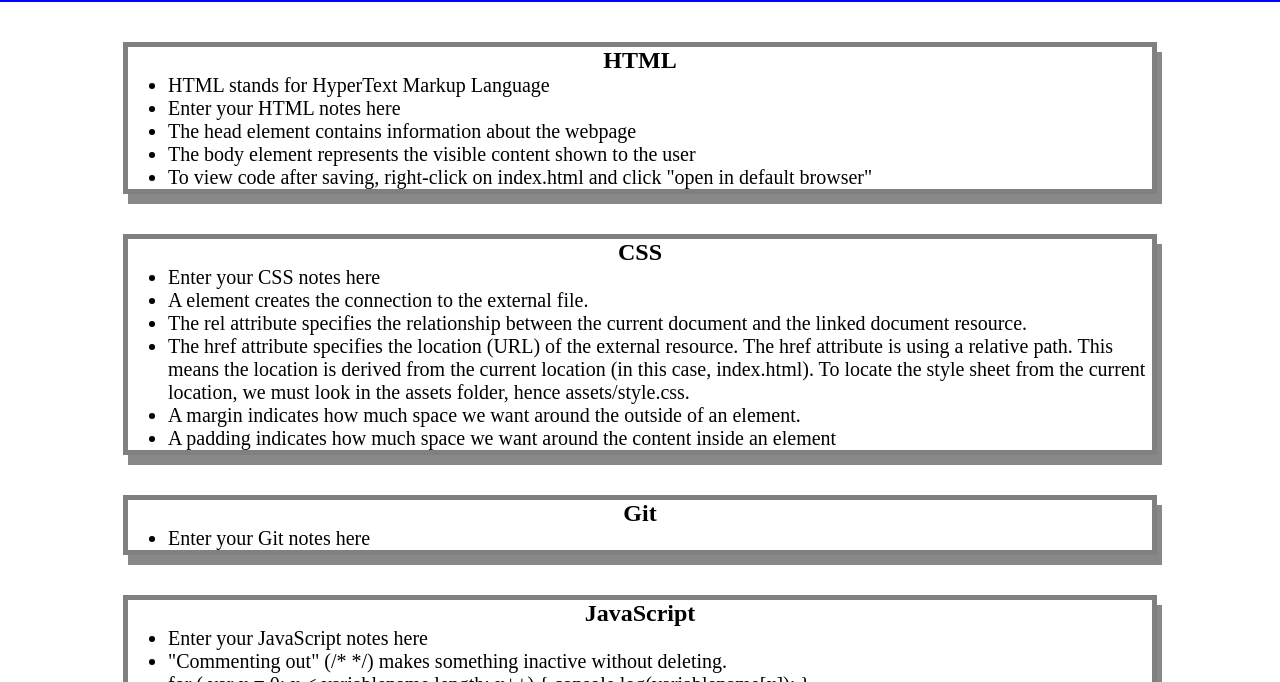
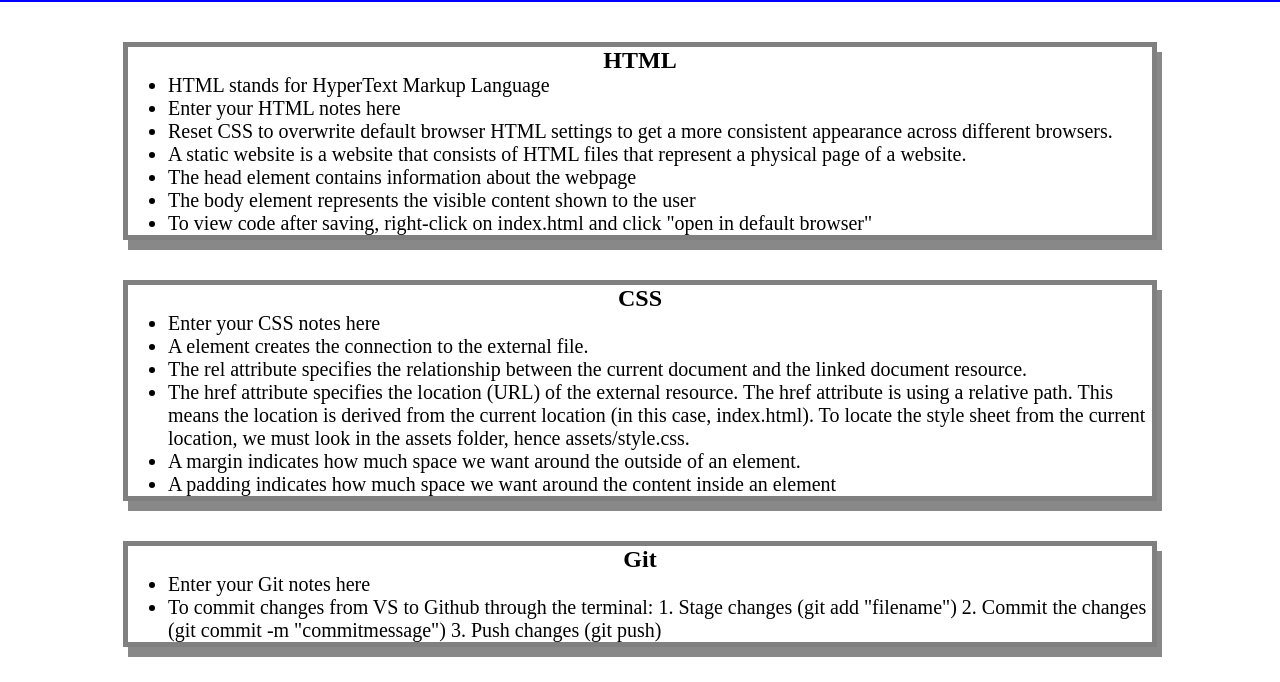
Before and after one commit to jssmith73/Prework-Study-Guide, a plain HTML site: page index.html in a window 1280 px wide. Shown: the part 118-800 px from the top of the page. Drawn offline with Linux system fonts and the light colour scheme.

Commit message:
updated git notes

```diff
--- a/index.html
+++ b/index.html
@@ -19,6 +19,8 @@
       <ul>
         <li>HTML stands for HyperText Markup Language</li>
         <li>Enter your HTML notes here</li>
+        <li>Reset CSS to overwrite default browser HTML settings to get a more consistent appearance across different browsers.</li>
+        <li>A static website is a website that consists of HTML files that represent a physical page of a website.</li>
         <li>The head element contains information about the webpage</li>
         <li>The body element represents the visible content shown to the user
         </li>
@@ -40,6 +42,10 @@
         <h2>Git</h2>
         <ul>
           <li>Enter your Git notes here</li>
+          <li>To commit changes from VS to Github through the terminal:
+            1. Stage changes (git add "filename")
+          2. Commit the changes (git commit -m "commitmessage")
+        3. Push changes (git push)</li>
         </ul>
       </section>
       <section class="card" id="javascript-section">
```
